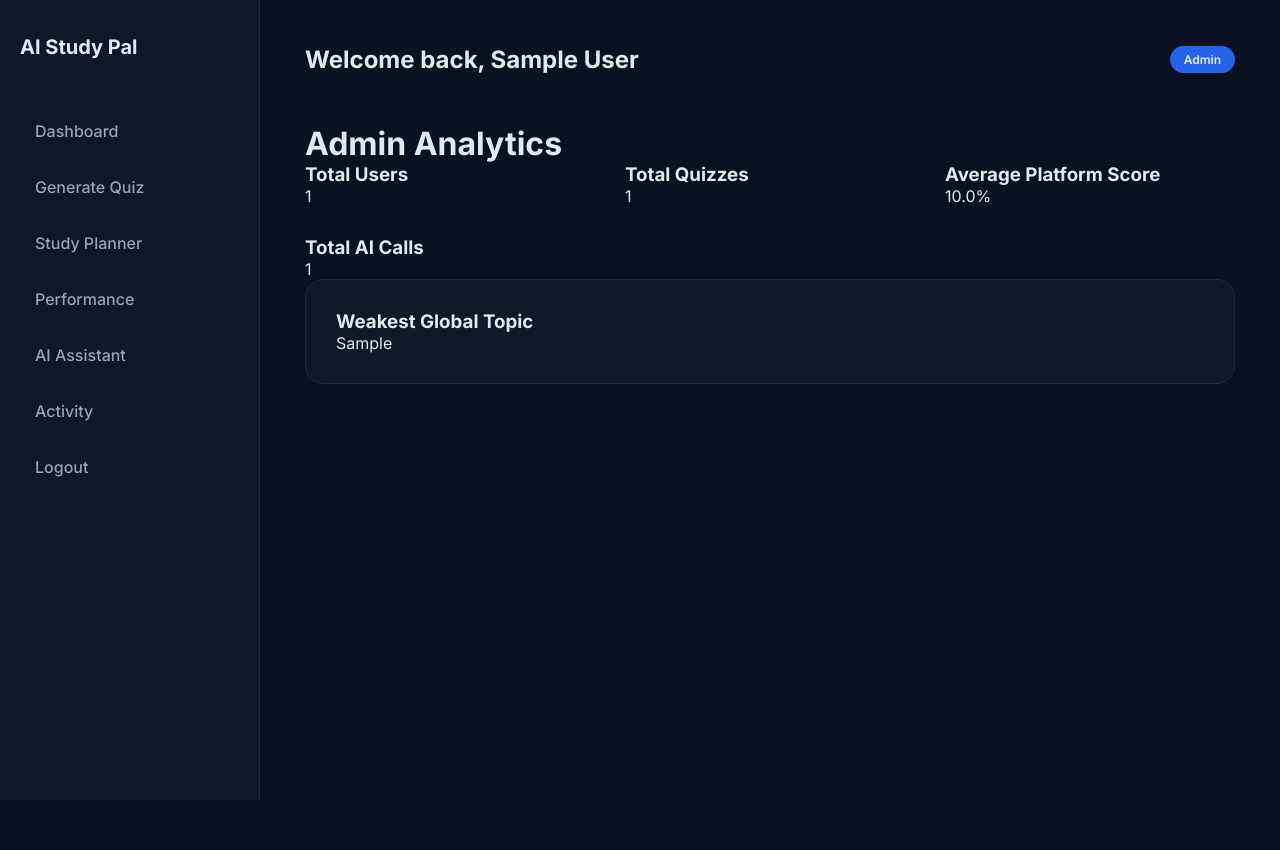
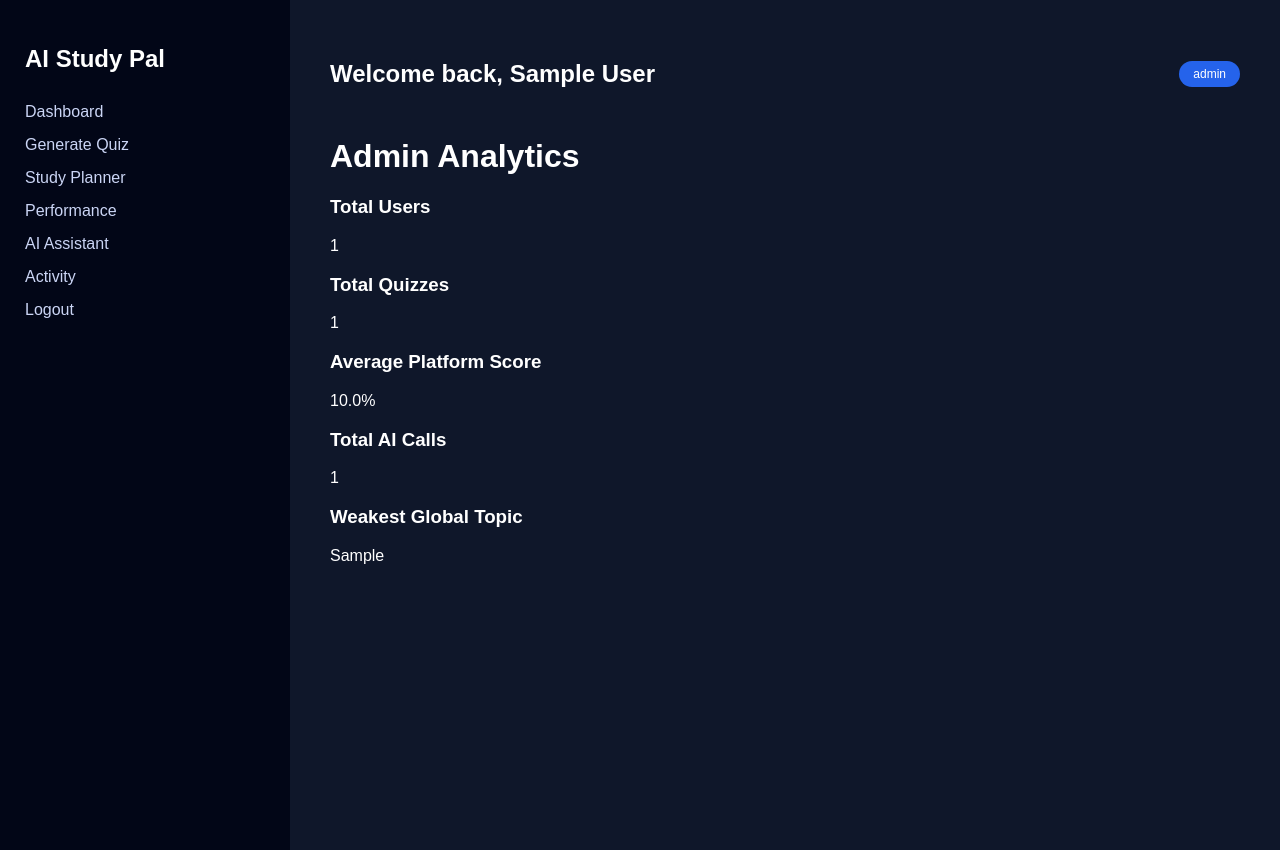
Before and after one commit to amalkdom/ai-study-pal, a Flask app: page /admin/dashboard in a window 1280 px wide. Before the commit the page ends 800 px from the top, so only its background shows below. Run offline with Flask 3, Linux system fonts and the light colour scheme; a user stored in the database is signed in; tables that the repository leaves empty hold one stand-in row (values such as "Sample post").

Commit message:
Update base.html

```diff
--- a/app/templates/base.html
+++ b/app/templates/base.html
@@ -2,111 +2,84 @@
 <html>
 <head>
 <title>AI Study Pal</title>
-    <meta name="viewport" content="width=device-width, initial-scale=1.0">
-
-    <link href="https://fonts.googleapis.com/css2?family=Inter:wght@400;500;600;700;800&display=swap" rel="stylesheet">
-    <script src="https://cdn.jsdelivr.net/npm/chart.js"></script>
 
 <style>
-        * { margin:0; padding:0; box-sizing:border-box; }
 
-        body {
-            font-family:'Inter', sans-serif;
-            background:#0b1120;
-            color:#e2e8f0;
+body{
+margin:0;
+font-family:Arial;
+background:#0f172a;
+color:white;
 display:flex;
 }
 
-        .sidebar {
-            width:260px;
+.sidebar{
+width:240px;
+background:#020617;
 height:100vh;
-            background:#0f172a;
-            padding:35px 20px;
-            border-right:1px solid #1e293b;
-            position:fixed;
+padding:25px;
 }
 
-        .logo {
-            font-size:20px;
-            font-weight:700;
-            margin-bottom:50px;
+.sidebar h2{
+margin-bottom:30px;
 }
 
-        .sidebar a {
+.sidebar a{
 display:block;
-            padding:12px 15px;
-            margin-bottom:12px;
-            color:#94a3b8;
+color:#cbd5f5;
 text-decoration:none;
-            border-radius:10px;
-            transition:0.25s;
-            font-weight:500;
+margin:15px 0;
+font-size:16px;
 }
 
-        .sidebar a:hover {
-            background:#1e293b;
-            color:#ffffff;
+.sidebar a:hover{
+color:white;
 }
 
-        .main {
-            margin-left:260px;
-            width:100%;
-            padding:45px;
+.main{
+flex:1;
+padding:40px;
 }
 
-        .topbar {
+.topbar{
 display:flex;
 justify-content:space-between;
 align-items:center;
-            margin-bottom:50px;
+margin-bottom:30px;
 }
 
-        .role-badge {
+.role{
 background:#2563eb;
 padding:6px 14px;
 border-radius:20px;
 font-size:12px;
-            font-weight:600;
 }
 
-        .grid {
-            display:grid;
-            grid-template-columns: repeat(auto-fit,minmax(250px,1fr));
-            gap:30px;
-        }
+</style>
 
-        .card {
-            background:#111827;
-            padding:30px;
-            border-radius:18px;
-            border:1px solid #1f2937;
-        }
-    </style>
 </head>
 
 <body>
 
 <div class="sidebar">
-    <div class="logo">AI Study Pal</div>
 
-    <a href="/dashboard">Dashboard</a>
+<h2>AI Study Pal</h2>
+
+<a href="{{ url_for('main.dashboard') }}">Dashboard</a>
 <a href="{{ url_for('main.quiz') }}">Generate Quiz</a>
-    <a href="/planner">Study Planner</a>
-    <a href="/performance">Performance</a>
-    <a href="/chatbot">AI Assistant</a>
-    <a href="/timeline">Activity</a>
-    <a href="/logout">Logout</a>
+<a href="{{ url_for('main.planner') }}">Study Planner</a>
+<a href="{{ url_for('main.performance') }}">Performance</a>
+<a href="{{ url_for('main.chatbot') }}">AI Assistant</a>
+<a href="{{ url_for('main.timeline') }}">Activity</a>
+<a href="{{ url_for('auth.logout') }}">Logout</a>
+
 </div>
 
 <div class="main">
 
 <div class="topbar">
-        <div>
 <h2>Welcome back, {{ current_user.name }}</h2>
-        </div>
-        <div class="role-badge">
-            {{ current_user.role|capitalize }}
-        </div>
+<div class="role">{{ current_user.role }}</div>
 </div>
 
 {% block content %}{% endblock %}
```
Lines whose indentation alone changed are shown as unchanged.
